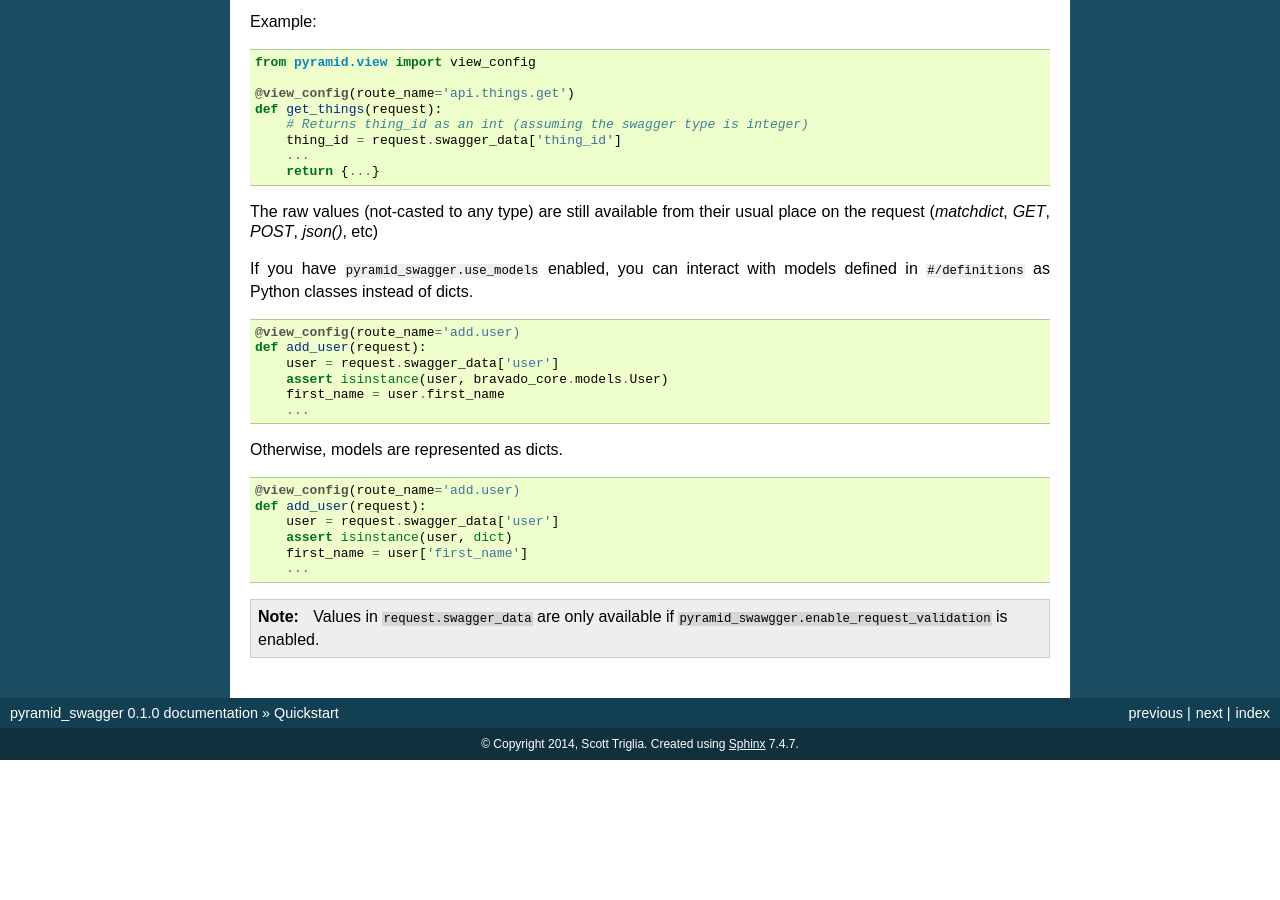
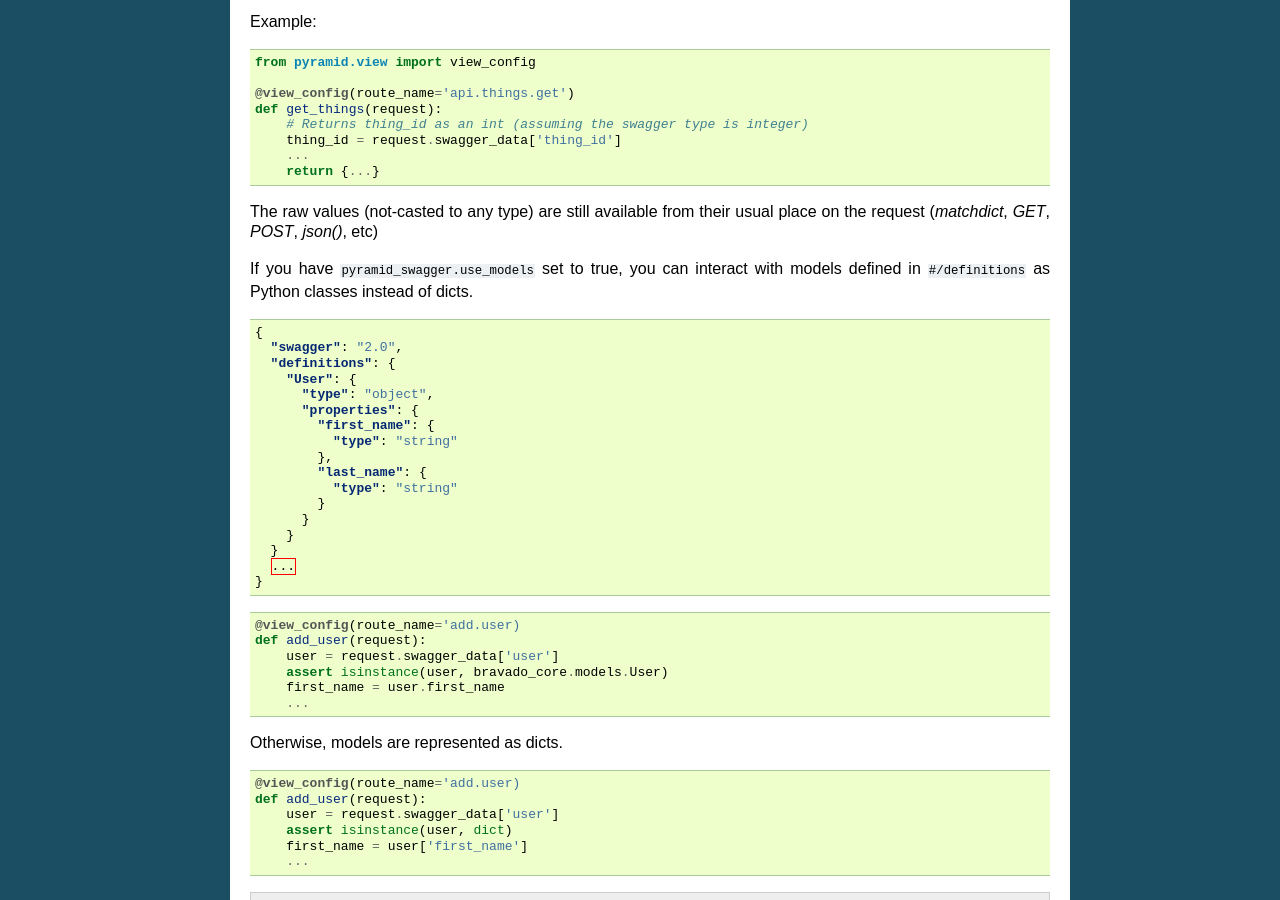
Before and after one commit to Yelp/pyramid_swagger, a Sphinx documentation site: the page built from docs/quickstart.rst, in a window 1280 px wide and 900 px high, scrolled down 1479 px. Built offline with Sphinx 7.4.7, drawn with Linux system fonts in a browser that asks for light colours; before the commit the page ends 2239 px from its top, so only the background shows below that.

Commit message:
Add user model to example in quickstart docs

```diff
--- a/docs/quickstart.rst
+++ b/docs/quickstart.rst
@@ -79,8 +79,28 @@
 The raw values (not-casted to any type) are still available from their
 usual place on the request (`matchdict`, `GET`, `POST`, `json()`, etc)
 
-If you have ``pyramid_swagger.use_models`` enabled, you can interact with
+If you have ``pyramid_swagger.use_models`` set to true, you can interact with
 models defined in ``#/definitions`` as Python classes instead of dicts.
+
+.. code-block:: json
+
+    {
+      "swagger": "2.0",
+      "definitions": {
+        "User": {
+          "type": "object",
+          "properties": {
+            "first_name": {
+              "type": "string"
+            },
+            "last_name": {
+              "type": "string"
+            }
+          }
+        }
+      }
+      ...
+    }
 
 .. code-block:: python
 
```
